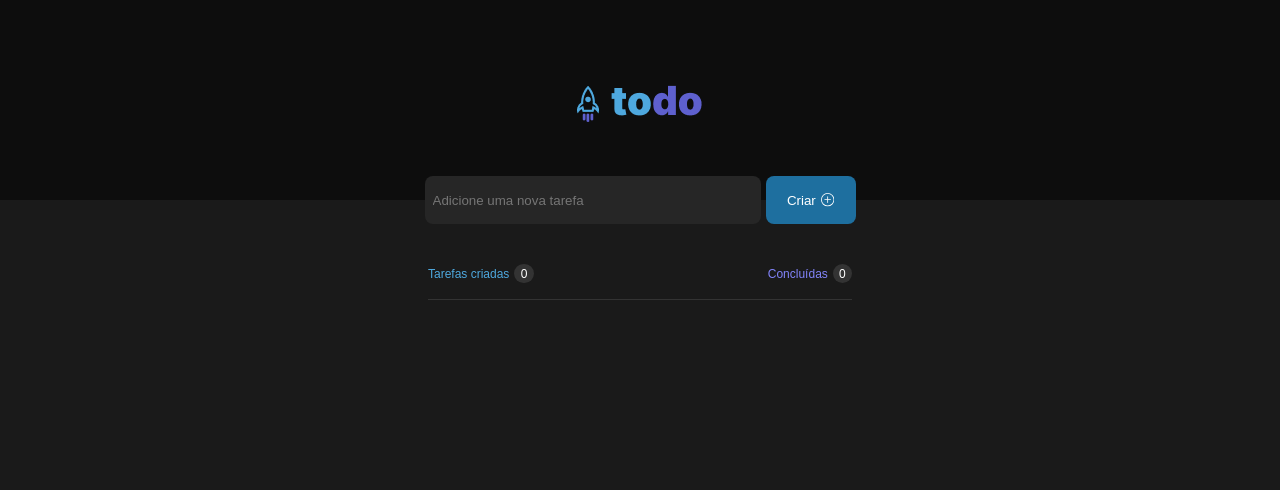
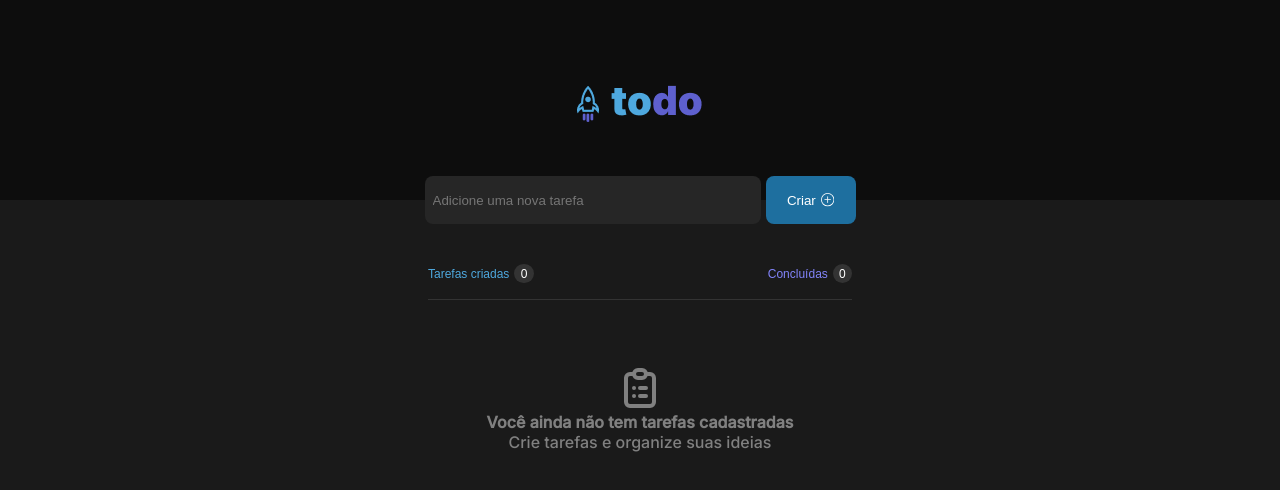
Before and after one commit to dev-ribeiro/ignite-todo-list-react, a React (Vite) app: page / in a window 1280 px wide. Shown: the top 490 px of the page. Built offline with nearby package versions, Linux system fonts and the light colour scheme.

Commit message:
Finish static interface

```diff
--- a/src/components/MainContainer.tsx
+++ b/src/components/MainContainer.tsx
@@ -1,8 +1,11 @@
-import { FormEvent } from "react";
+import { FormEvent, useState } from "react";
 import { BsPlusCircle } from "react-icons/bs";
 import styles from "./MainContainer.module.css";
+import { ShowTodos } from "./ShowTodos";
 
 export function MainContainer() {
+    const [todos, setTodos] = useState([]);
+
     const handleCreateTodo = (event: FormEvent) => {
         event.preventDefault();
         console.log("Teste")
@@ -30,6 +33,10 @@ export function MainContainer() {
                 </section>
                 <section className={styles.list}></section>
             </article>
+            <ShowTodos
+                hasTodos={todos.length === 0 ? false : true}
+                todosList={todos}
+            />
         </main>
     )
 }
--- /dev/null
+++ b/src/components/ShowTodos.module.css
@@ -0,0 +1,17 @@
+.notShowTodos{
+    width: 25rem;
+    display: flex;
+    flex-direction: column;
+    align-items: center;
+    color: var(--gray-300);
+    font-size: 1rem;
+}
+
+.notShowTodos svg{
+    width: 3rem;
+    height: 3rem;
+}
+
+.notShowTodos span:nth-child(2){
+    font-weight: bolder;
+}
--- /dev/null
+++ b/src/components/ShowTodos.tsx
@@ -0,0 +1,39 @@
+import { HiOutlineClipboardList } from "react-icons/hi";
+import styles from "./ShowTodos.module.css";
+
+interface Todo {
+    id:string;
+    content: string;
+    done: boolean
+}
+
+interface TodoProps {
+    hasTodos: boolean;
+    todoList: Todo[];
+}
+
+export function ShowTodos(props: TodoProps): JSX.Element {
+    console.log(props)
+
+    if (props.hasTodos === false) {
+        return (
+            <section className={styles.notShowTodos}>
+                <HiOutlineClipboardList />
+                <span>Você ainda não tem tarefas cadastradas</span>
+                <span>Crie tarefas e organize suas ideias</span>
+            </section>
+        )
+    } else {
+        return (
+            <section className={styles.showTodos}>
+                {props.todoList.map(todo => {
+                    return(
+                        <div key={todo.id}>
+                            {todo.content}
+                        </div>
+                    )
+                })}
+            </section>
+        )
+    }
+}
```
